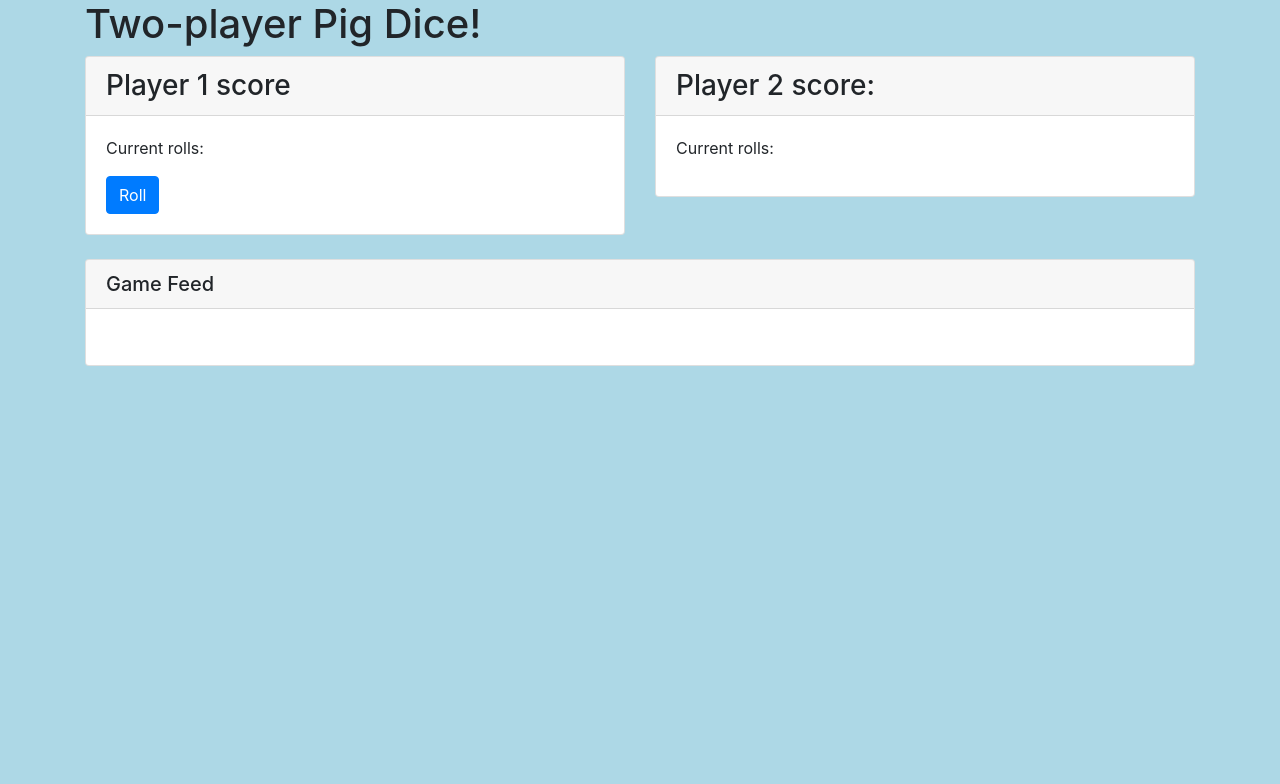
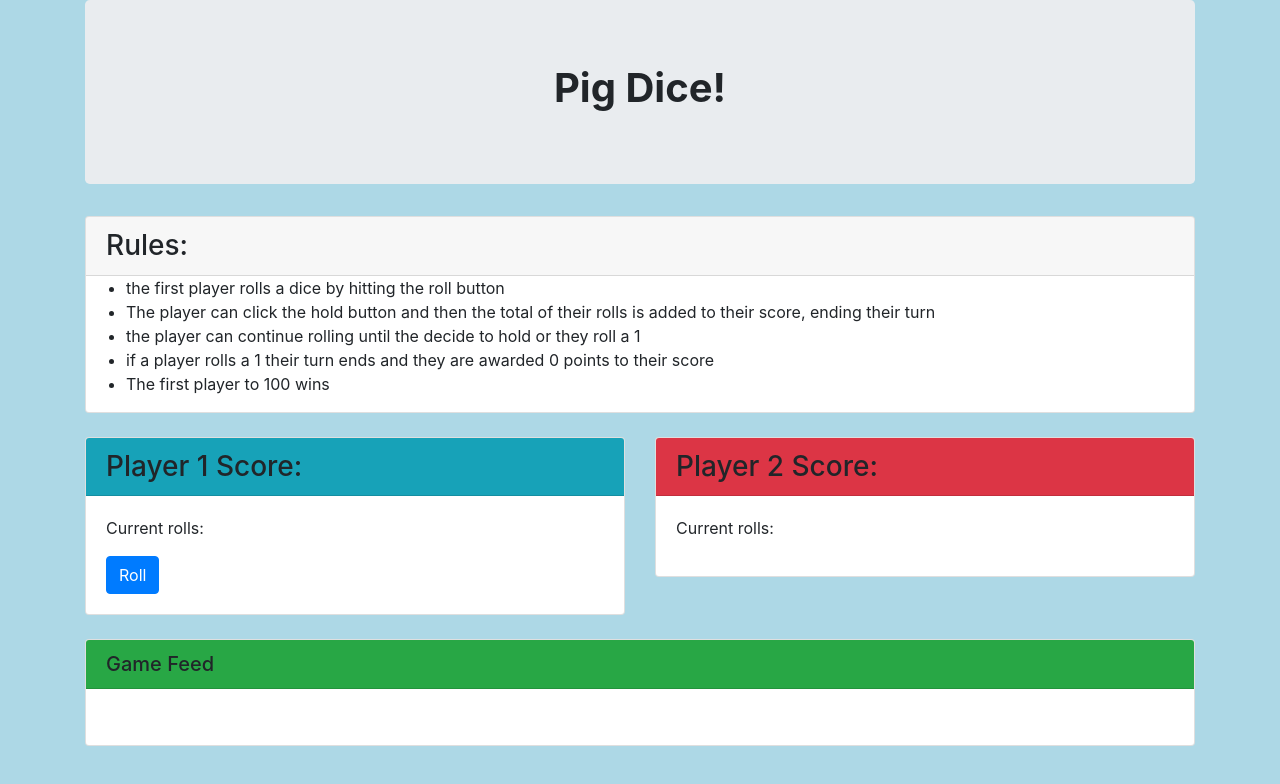
Before and after one commit to Todders92/Pig-Dice, a plain HTML site: page twoplayer.html in a window 1280 px wide. Drawn offline with Linux system fonts and the light colour scheme.

Commit message:
add style to page

```diff
--- a/twoplayer.html
+++ b/twoplayer.html
@@ -11,11 +11,24 @@
 
 <body>
   <div class="container">
-    <h1>Two-player Pig Dice!</h1>
+    <div class="jumbotron">
+      <h1 class="text-center"><strong>Pig Dice!</strong></h1>
+    </div>
+    <div class="card">
+      <h3 class="card-header">Rules:</h3>
+      <ul>
+        <li>the first player rolls a dice by hitting the roll button</li>
+        <li>The player can click the hold button and then the total of their rolls is added to their score, ending their
+          turn</li>
+        <li>the player can continue rolling until the decide to hold or they roll a 1</li>
+        <li>if a player rolls a 1 their turn ends and they are awarded 0 points to their score</li>
+        <li>The first player to 100 wins</li>
+      </ul>
+    </div><br>
     <div class="row">
       <div class="col-md-6">
         <div class="card">
-          <h3 class="card-header">Player 1 score <span id="player1Score"></span></h3>
+          <h3 class="card-header bg-info">Player 1 Score: <span id="player1Score"></span></h3>
           <div class="card-body">
             <p class="card-text">Current rolls: <span id="player1Rolls"></span></p>
             <button class="btn btn-primary" id="player1Roll">Roll</button>
@@ -25,7 +38,7 @@
       </div>
       <div class="col-md-6">
         <div class="card">
-          <h3 class="card-header">Player 2 score: <span id="player2Score"></span></h3>
+          <h3 class="card-header bg-danger">Player 2 Score: <span id="player2Score"></span></h3>
           <div class="card-body">
             <p class="card-text">Current rolls: <span id="player2Rolls"></span></p>
             <button class="btn btn-primary" id="player2Roll">Roll</button>
@@ -35,7 +48,7 @@
       </div>
     </div><br>
     <div class="card">
-      <h5 class="card-header">Game Feed</h5>
+      <h5 class="card-header bg-success">Game Feed</h5>
       <div class="card-body">
         <ul id="output">
 
```
